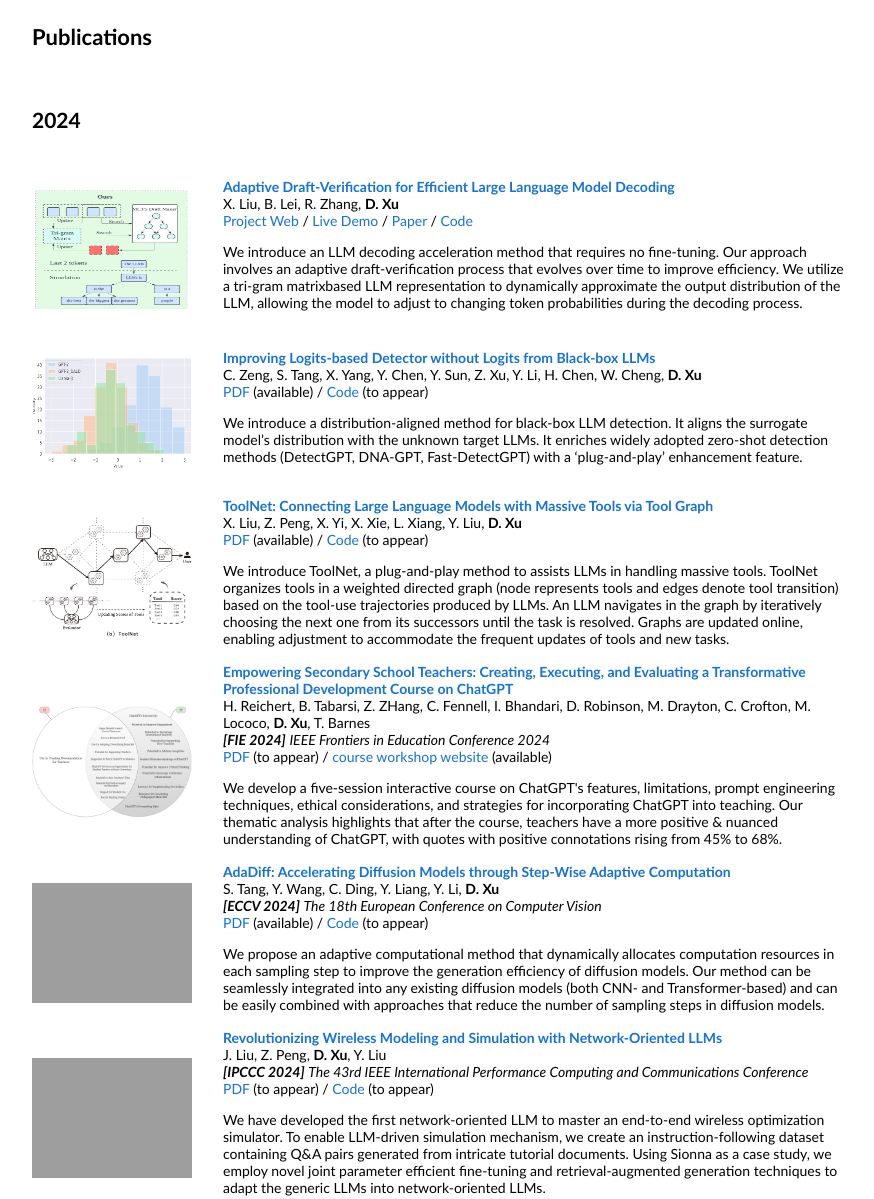
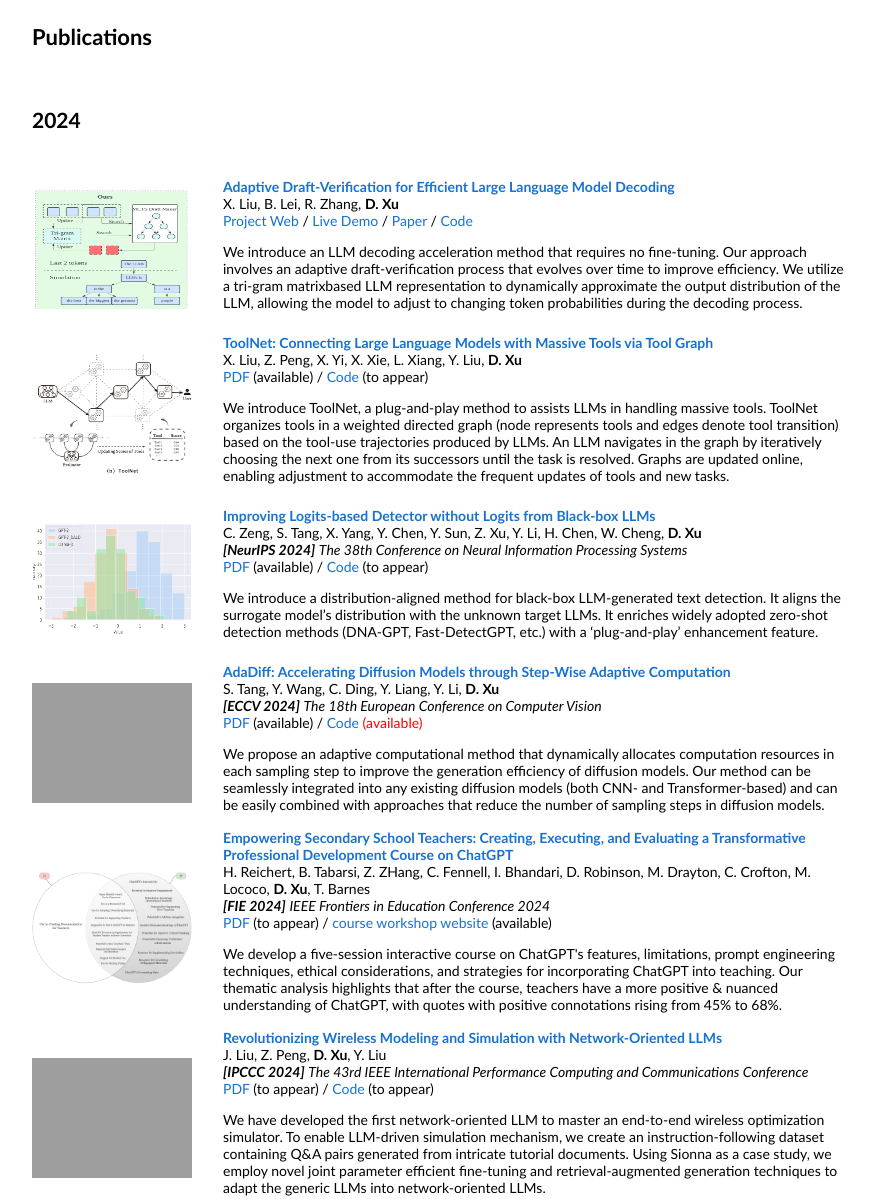
Before and after one commit to dongkuanx27/dongkuanx27.github.io, a plain HTML site: page page-pub.html in a window 1280 px wide. Shown: the part 70-1269 px from the top of the page, without its empty margins (208-1082 px from the left). Drawn offline with Linux system fonts and the light colour scheme; grey boxes are pictures that could not be loaded.

Commit message:
updated main and pub

```diff
--- a/page-pub.html
+++ b/page-pub.html
@@ -130,22 +130,6 @@
 
           <tr>
             <td style="padding:20px;width:25%;vertical-align:middle">
-              <img src="images/DK/DALD.png" alt="3DSP" width="160" height="120" style="border-style: none">
-            </td>
-            <td width="75%" valign="middle">
-              <a id="3DSP">
-                <papertitle>Improving Logits-based Detector without Logits from Black-box LLMs</papertitle>
-              </a>
-              <br>
-              C. Zeng, S. Tang, X. Yang, Y. Chen, Y. Sun, Z. Xu, Y. Li, H. Chen, W. Cheng, <b>D. Xu</b>
-              <br>
-              <a href="https://arxiv.org/pdf/2406.05232">PDF</a> (available) / <a>Code</a> (to appear)
-              <p>We introduce a distribution-aligned method for black-box LLM detection. It aligns the surrogate model’s distribution with the unknown target LLMs. It enriches widely adopted zero-shot detection methods (DetectGPT, DNA-GPT, Fast-DetectGPT) with a ‘plug-and-play’ enhancement feature.</p>
-            </td>
-          </tr>
-
-          <tr>
-            <td style="padding:20px;width:25%;vertical-align:middle">
               <img src="images/DK/toolnet.png" alt="3DSP" width="160" height="120" style="border-style: none">
             </td>
             <td width="75%" valign="middle">
@@ -157,6 +141,42 @@
               <br>
               <a href="https://arxiv.org/pdf/2403.00839.pdf">PDF</a> (available) / <a>Code</a> (to appear)
               <p>We introduce ToolNet, a plug-and-play method to assists LLMs in handling massive tools. ToolNet organizes tools in a weighted directed graph (node represents tools and edges denote tool transition) based on the tool-use trajectories produced by LLMs. An LLM navigates in the graph by iteratively choosing the next one from its successors until the task is resolved. Graphs are updated online, enabling adjustment to accommodate the frequent updates of tools and new tasks.</p>
+            </td>
+          </tr>
+
+          <tr>
+            <td style="padding:20px;width:25%;vertical-align:middle">
+              <img src="images/DK/DALD.png" alt="3DSP" width="160" height="120" style="border-style: none">
+            </td>
+            <td width="75%" valign="middle">
+              <a id="3DSP">
+                <papertitle>Improving Logits-based Detector without Logits from Black-box LLMs</papertitle>
+              </a>
+              <br>
+              C. Zeng, S. Tang, X. Yang, Y. Chen, Y. Sun, Z. Xu, Y. Li, H. Chen, W. Cheng, <b>D. Xu</b>
+              <br>
+              <em><b>[NeurIPS 2024]</b></em> <i>The 38th Conference on Neural Information Processing Systems</i>
+              <br>
+              <a href="https://arxiv.org/pdf/2406.05232">PDF</a> (available) / <a>Code</a> (to appear)
+              <p>We introduce a distribution-aligned method for black-box LLM-generated text detection. It aligns the surrogate model’s distribution with the unknown target LLMs. It enriches widely adopted zero-shot detection methods (DNA-GPT, Fast-DetectGPT, etc.) with a ‘plug-and-play’ enhancement feature.</p>
+            </td>
+          </tr>
+
+          <tr>
+            <td style="padding:20px;width:25%;vertical-align:middle">
+              <img src="images/DK/AdaDiff.png" alt="3DSP" width="160" height="120" style="border-style: none">
+            </td>
+            <td width="75%" valign="middle">
+              <a id="3DSP">
+                <papertitle>AdaDiff: Accelerating Diffusion Models through Step-Wise Adaptive Computation</papertitle>
+              </a>
+              <br>
+              S. Tang, Y. Wang, C. Ding, Y. Liang, Y. Li, <b>D. Xu</b>
+              <br>
+              <em><b>[ECCV 2024]</b></em> <i>The 18th European Conference on Computer Vision</i>
+              <br>
+              <a href="https://arxiv.org/pdf/2309.17074">PDF</a> (available) / <a href="https://github.com/Tangshengku/AdaDiff">Code</a> <font color="red">(available)</font>
+              <p>We propose an adaptive computational method that dynamically allocates computation resources in each sampling step to improve the generation efficiency of diffusion models. Our method can be seamlessly integrated into any existing diffusion models (both CNN- and Transformer-based) and can be easily combined with approaches that reduce the number of sampling steps in diffusion models.</p>
             </td>
           </tr>
 
@@ -175,24 +195,6 @@
               <br>
               <a>PDF</a> (to appear) / <a href="https://sites.google.com/ncsu.edu/chatgpt-workshop/home"> course workshop website</a> (available)
               <p>We develop a five-session interactive course on ChatGPT's features, limitations, prompt engineering techniques, ethical considerations, and strategies for incorporating ChatGPT into teaching. Our thematic analysis highlights that after the course, teachers have a more positive & nuanced understanding of ChatGPT, with quotes with positive connotations rising from 45% to 68%.</p>
-            </td>
-          </tr>
-
-          <tr>
-            <td style="padding:20px;width:25%;vertical-align:middle">
-              <img src="images/DK/AdaDiff.png" alt="3DSP" width="160" height="120" style="border-style: none">
-            </td>
-            <td width="75%" valign="middle">
-              <a id="3DSP">
-                <papertitle>AdaDiff: Accelerating Diffusion Models through Step-Wise Adaptive Computation</papertitle>
-              </a>
-              <br>
-              S. Tang, Y. Wang, C. Ding, Y. Liang, Y. Li, <b>D. Xu</b>
-              <br>
-              <em><b>[ECCV 2024]</b></em> <i>The 18th European Conference on Computer Vision</i>
-              <br>
-              <a href="https://arxiv.org/pdf/2309.17074">PDF</a> (available) / <a>Code</a> (to appear)
-              <p>We propose an adaptive computational method that dynamically allocates computation resources in each sampling step to improve the generation efficiency of diffusion models. Our method can be seamlessly integrated into any existing diffusion models (both CNN- and Transformer-based) and can be easily combined with approaches that reduce the number of sampling steps in diffusion models.</p>
             </td>
           </tr>
 
@@ -517,7 +519,7 @@
               <br>
               J. Wang, X. Yang, S. Cui, L. Che, L. Lyu, <b>D. Xu</b>, F. Ma
               <br>
-              <em><b>[NeurIPS 2023]</b></em> <i>Thirty-seventh Conference on Neural Information Processing Systems</i>
+              <em><b>[NeurIPS 2023]</b></em> <i>The 37th Conference on Neural Information Processing Systems</i>
               <br>
               <a href="https://arxiv.org/pdf/2308.08643.pdf">PDF</a>
               <p>This paper focuses on addressing the practical yet challenging problem of model heterogeneity in federated learning, where clients possess models with different network structures. We propose pFedHR, focusing on solving the problem of heterogeneous model cooperation.</p>
@@ -1473,7 +1475,7 @@
             <td style="padding:0px">
               <br><hr width=80%>
               <p style="text-align:right;font-size:small;">
-                *Last updated on 9/1/2024*
+                *Last updated on 9/27/2024*
               </p>
             </td>
           </tr>
```
Also changed, not shown: index.html (+2 -1 lines).
